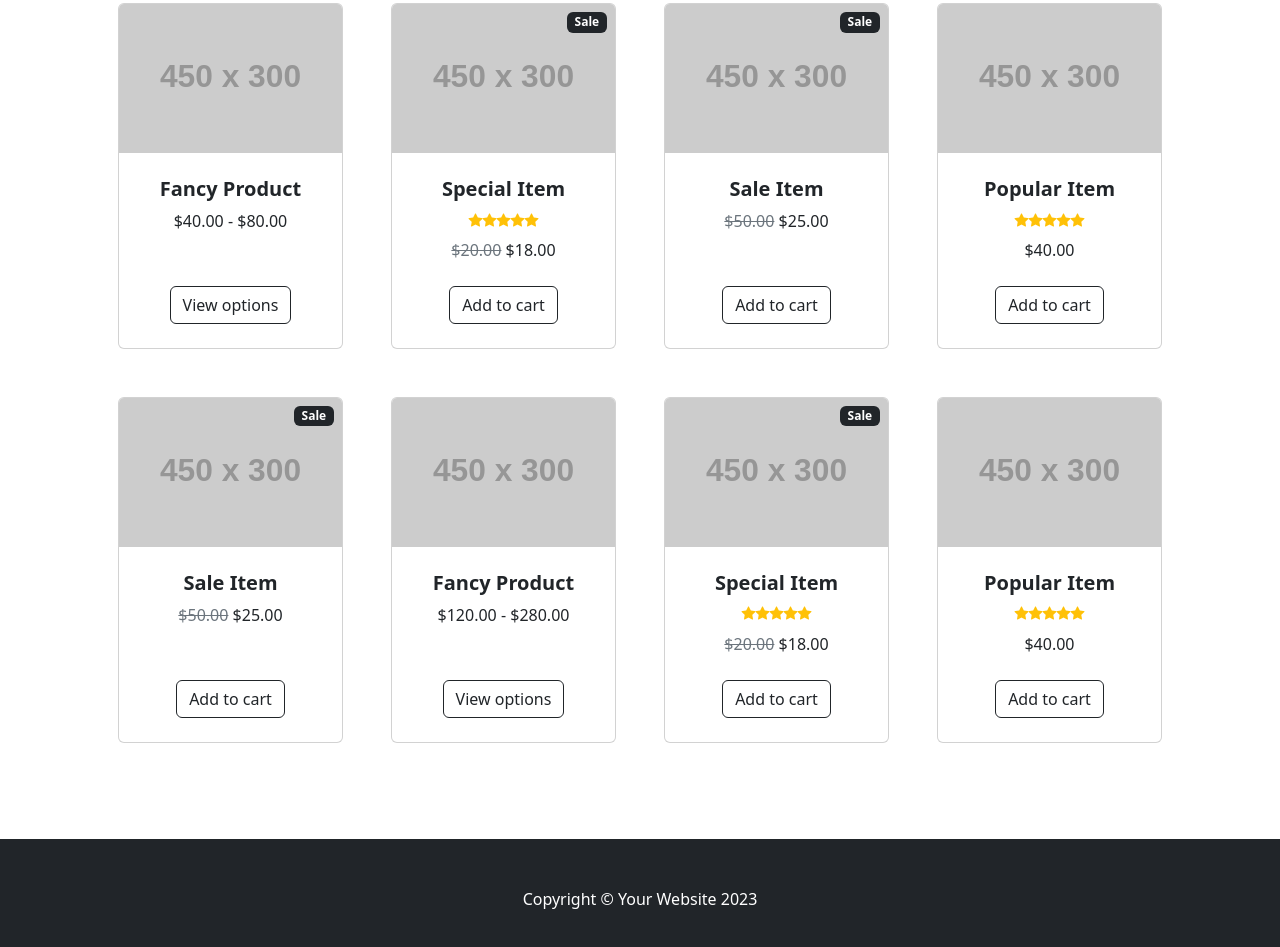
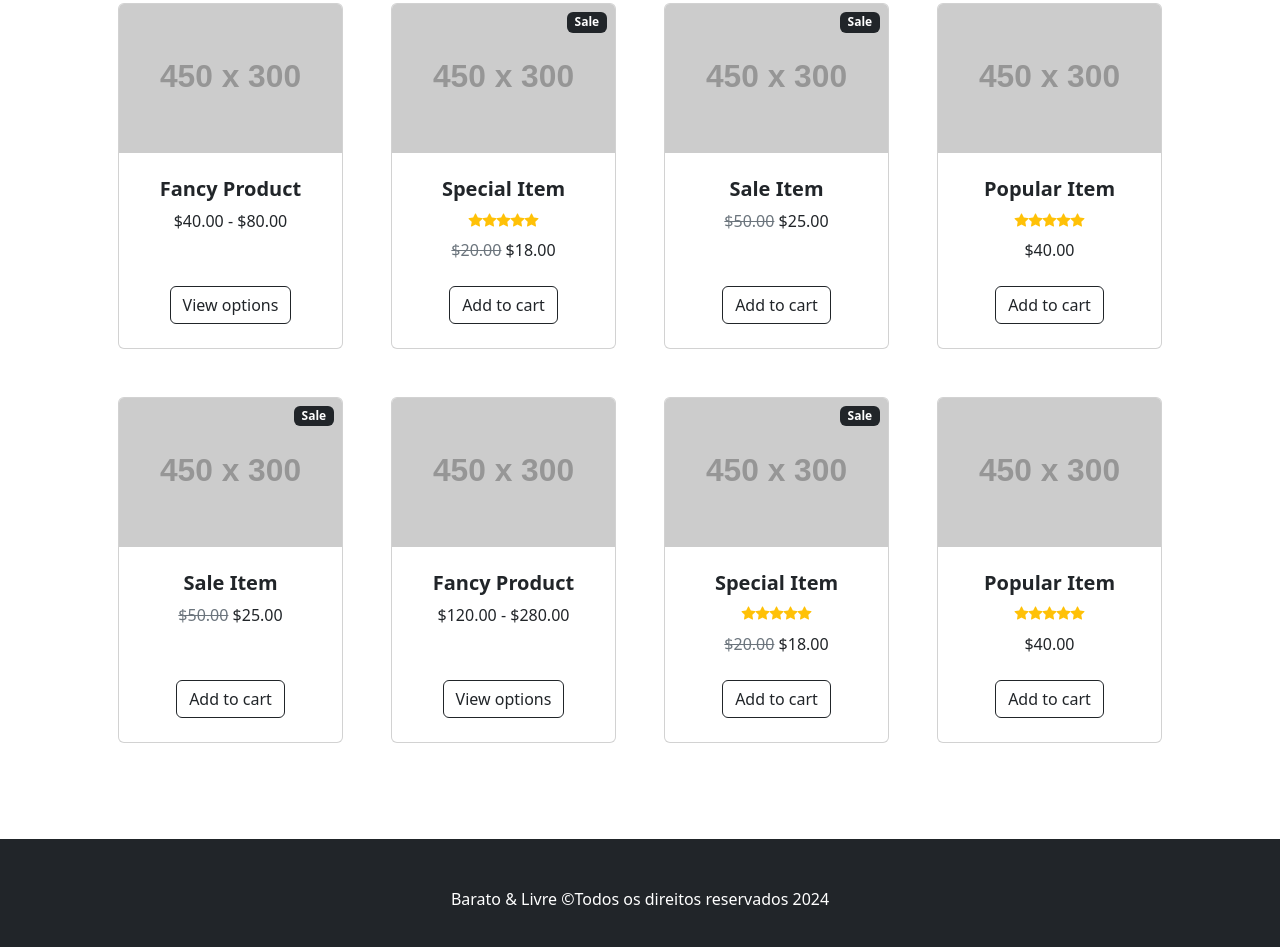
Before and after one commit to weversoncdo/barato-livre, a plain HTML site: page index.html in a window 1280 px wide. Shown: the part 390-1337 px from the top of the page. Drawn offline with nearby package versions, Linux system fonts and the light colour scheme; placeholder pictures from the web are drawn by us.

Commit message:
Update index.html

```diff
--- a/index.html
+++ b/index.html
@@ -257,7 +257,7 @@
         </section>
         <!-- Footer-->
         <footer class="py-5 bg-dark">
-            <div class="container"><p class="m-0 text-center text-white">Copyright &copy; Your Website 2023</p></div>
+            <div class="container"><p class="m-0 text-center text-white">Barato & Livre &copy;Todos os direitos reservados 2024</p></div>
         </footer>
         <!-- Bootstrap core JS-->
         <script src="https://cdn.jsdelivr.net/npm/bootstrap@5.2.3/dist/js/bootstrap.bundle.min.js"></script>
```
